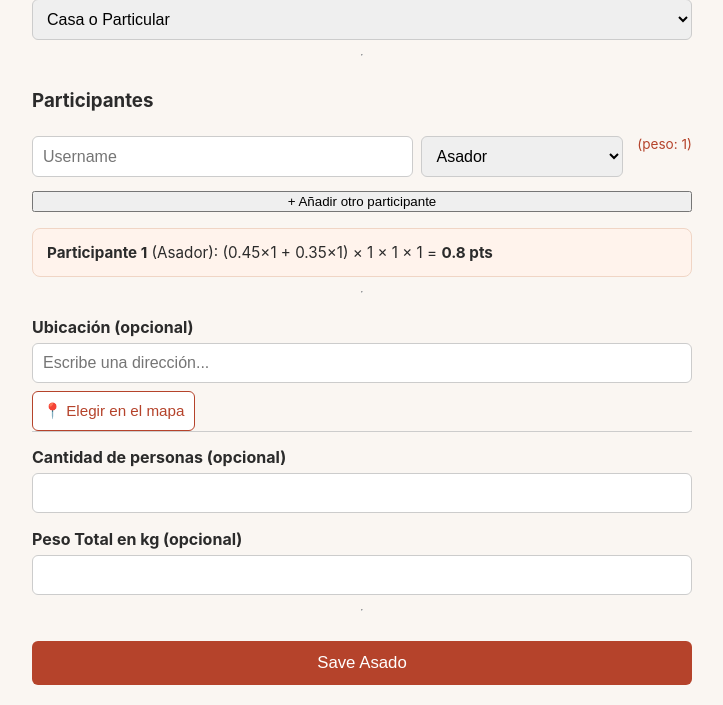
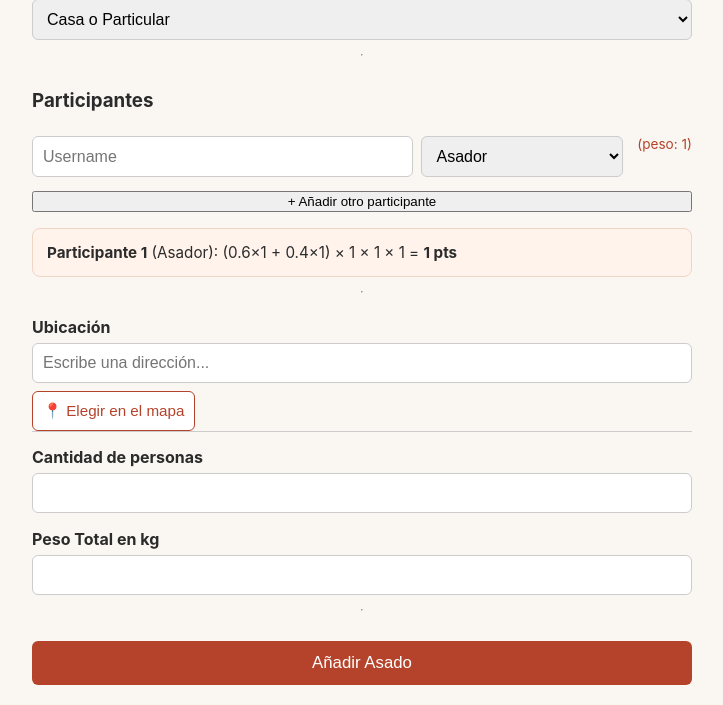
Before and after one commit to nlopezk/asados, a Flask app: page /asado/new in a window 1280 px wide. Shown: the part 709-1414 px from the top of the page, without its empty margins (278-1001 px from the left). Run offline with Flask 3, Linux system fonts and the light colour scheme.

Commit message:
Version Mapa 2

```diff
--- a/templates/new_asado.html
+++ b/templates/new_asado.html
@@ -97,7 +97,7 @@
 
     <!-- --- Optional, non-scoring fields, intentionally placed LAST --- -->
 
-    <label for="location">Ubicación (opcional)</label>
+    <label for="location">Ubicación</label>
     <div class="location-picker">
         <!-- autocomplete="off" stops the BROWSER's own address
              suggestions from covering up our custom dropdown below. -->
@@ -113,15 +113,15 @@
     <input type="hidden" id="latitude" name="latitude">
     <input type="hidden" id="longitude" name="longitude">
 
-    <label for="people">Cantidad de personas (opcional)</label>
+    <label for="people">Cantidad de personas</label>
     <input type="number" id="people" name="people" min="1">
 
-    <label for="total_weight">Peso Total en kg (opcional)</label>
+    <label for="total_weight">Peso Total en kg</label>
     <input type="number" step="0.1" id="total_weight" name="total_weight" min="0">
 
     <hr>
 
-    <button type="submit" class="primary-button">Save Asado</button>
+    <button type="submit" class="primary-button">Añadir Asado</button>
 </form>
 
 <!-- The map modal: hidden by default (class "hidden" sets display:none
@@ -212,8 +212,8 @@
             hintSpan.textContent = "(peso: " + rolWeight + ")";
 
             // Same formula as Python's calculate_points(), just written in JS:
-            //   Points = (0.45*carne + 0.35*coccion) * superficie * local * rol
-            const points = (0.45 * carneW + 0.35 * coccionW) * superficieW * localW * rolWeight;
+            //   Points = (0.6*carne + 0.4*coccion) * superficie * local * rol
+            const points = (0.6 * carneW + 0.4 * coccionW) * superficieW * localW * rolWeight;
             const roundedPoints = Math.round(points * 100) / 100; // round to 2 decimals
 
             const name = usernameInput.value.trim() || ("Participante " + (index + 1));
@@ -222,7 +222,7 @@
             line.className = "points-summary-line";
             line.innerHTML =
                 "<strong>" + name + "</strong> (" + rolSelect.value + "): " +
-                "(0.45×" + carneW + " + 0.35×" + coccionW + ") × " +
+                "(0.6×" + carneW + " + 0.4×" + coccionW + ") × " +
                 superficieW + " × " + localW + " × " + rolWeight +
                 " = <strong>" + roundedPoints + " pts</strong>";
             summaryDiv.appendChild(line);
```
Also changed, not shown: 1 other file.
